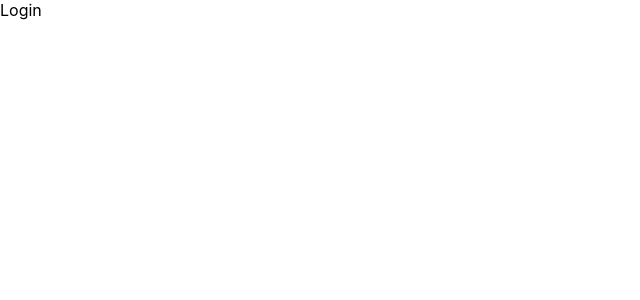
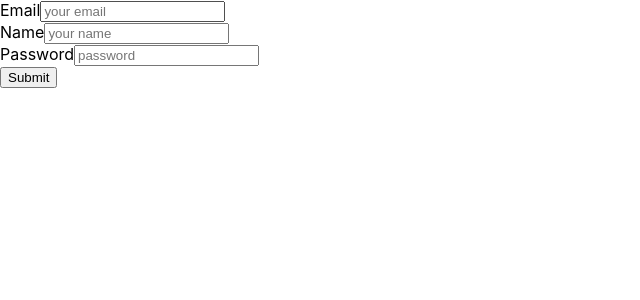
Before and after one commit to FabianUlises/mern-blogger, a React (Create React App) app in the folder client/: page /login in a window 1280 px wide. Shown: the top 300 px of the page, without its empty margins (0-640 px from the left). Built offline with nearby package versions, Linux system fonts and the light colour scheme.

Commit message:
Added state to login component to handle user login info

```diff
--- a/client/src/components/login/Login.js
+++ b/client/src/components/login/Login.js
@@ -1,10 +1,34 @@
 // Dependencies
-import React from 'react';
+import React, { useState } from 'react';
 
 const Login = () => {
-  return (
-    <div>Login</div>
-  )
+    // State
+    const [user, setUser] = useState({
+        email: '',
+        name: '',
+        password: ''
+    });
+    return (
+        <div>
+            <form className='page-form'>
+                <div className='form-group'>
+                    <label for='userEmail' className='form-label'>Email</label>
+                    <input type='email' placeholder='your email' required className='form-input' id='userEmail' onChange={(e) => setUser({...user, email: e.target.value})} />
+                </div>
+                <div className='form-group'>
+                    <label for='userName' className='form-label'>Name</label>
+                    <input type='text' placeholder='your name' required className='form-input' id='userName' onChange={(e) => setUser({...user, name: e.target.value})} />
+                </div>
+                <div className='form-group'>
+                    <label for='userPassword' className='form-label'>Password</label>
+                    <input type='password' placeholder='password' required className='form-input' id='userPassword' onChange={(e) => setUser({...user, password: e.target.value})} />
+                </div>
+                <div className='form-btn-container'>
+                    <button type='submit' className='form-btn-submit'>Submit</button>
+                </div>
+            </form>
+        </div>
+    )
 }
 
 export default Login;
```
